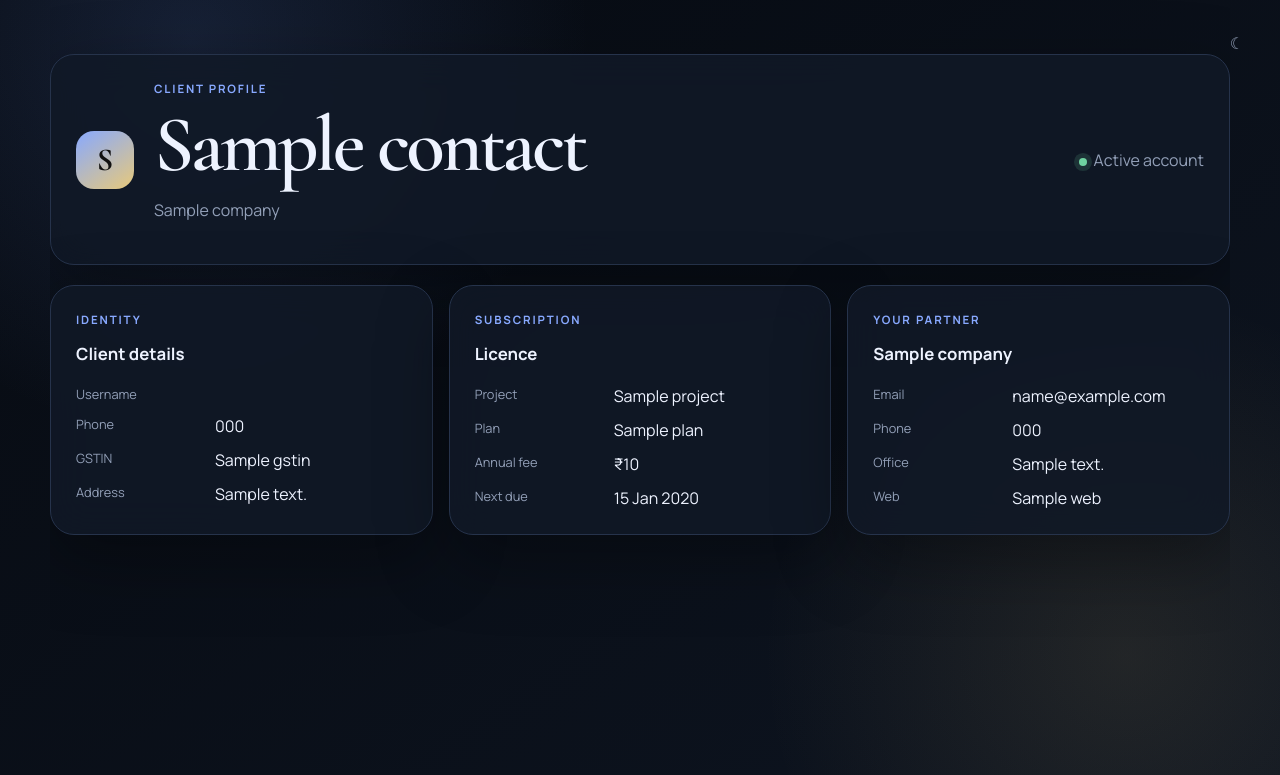
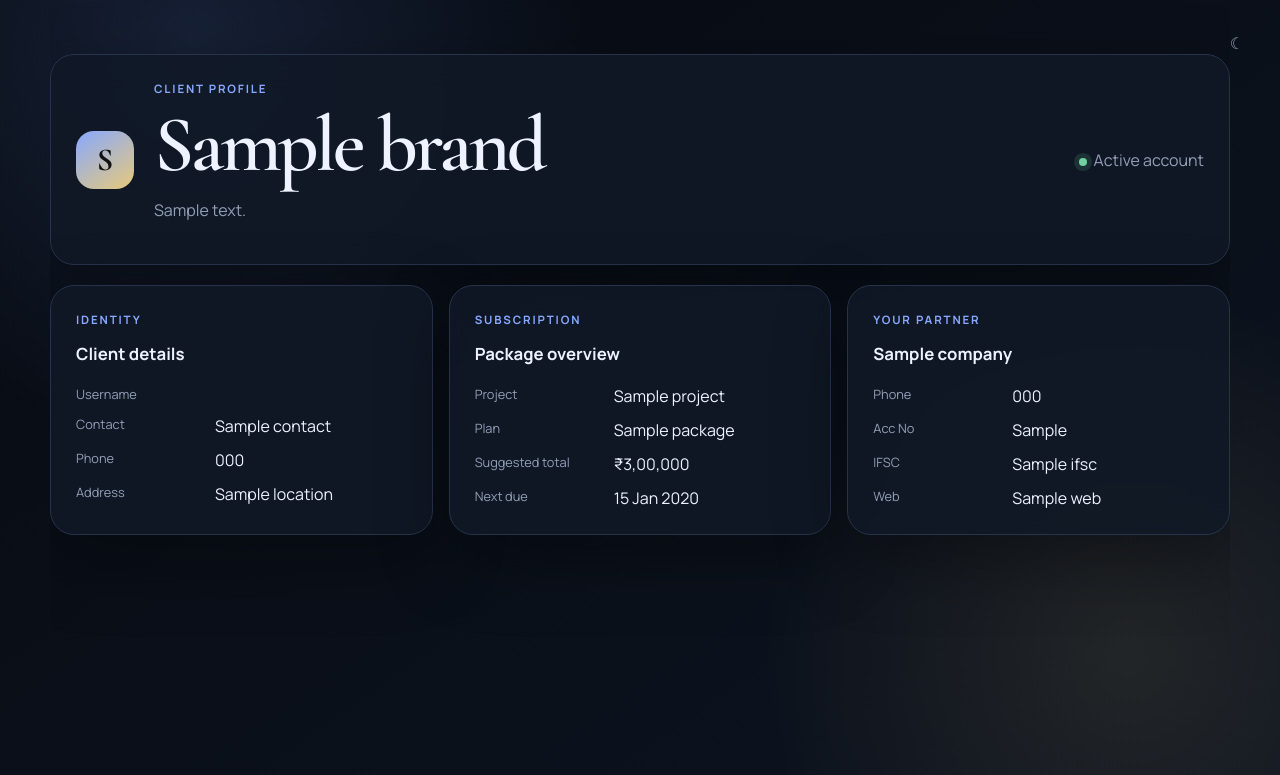
Before and after one commit to gitwork3054/techfinitys_paymentgateway, a Django app: template portal/templates/portal/profile.html in a window 1280 px wide. Shown: the top 775 px of the page. Run offline with Django 5.2, Linux system fonts and the light colour scheme; the template is opened without the code that fills it: most values are stand-ins (such as "Sample title", 1, 10 or a date in 2020).

Commit message:
Update profile with Ashapura and Techfinitys details

```diff
--- a/portal/templates/portal/profile.html
+++ b/portal/templates/portal/profile.html
@@ -1,4 +1,22 @@
 {% extends "portal/base.html" %}{% block content %}
-<section class="profile-hero glass reveal"><div class="avatar">{{ c.contact|slice:":1" }}</div><div><p class="eyebrow">Client profile</p><h1>{{ c.contact }}</h1><p class="mut">{{ c.company }}</p></div><div class="profile-status"><span class="status-dot solid"></span>Active account</div></section>
-<section class="grid profile-grid"><article class="glass reveal"><p class="eyebrow">Identity</p><h3>Client details</h3><dl><dt>Username</dt><dd>{{ user.username }}</dd><dt>Phone</dt><dd>{{ c.phone }}</dd><dt>GSTIN</dt><dd>{{ c.gstin|default:"—" }}</dd><dt>Address</dt><dd>{{ c.address }}</dd></dl></article><article class="glass reveal"><p class="eyebrow">Subscription</p><h3>Licence</h3><dl><dt>Project</dt><dd>{{ c.project }}</dd><dt>Plan</dt><dd>{{ c.plan }}</dd><dt>Annual fee</dt><dd>₹{{ c.yearly_amount|floatformat:0 }}</dd><dt>Next due</dt><dd>{{ c.due_date|date:"d M Y" }}</dd></dl></article><article class="glass reveal"><p class="eyebrow">Your partner</p><h3>{{ company.name }}</h3><dl><dt>Email</dt><dd>{{ company.email }}</dd><dt>Phone</dt><dd>{{ company.phone }}</dd><dt>Office</dt><dd>{{ company.address }}</dd><dt>Web</dt><dd>{{ company.web }}</dd></dl></article></section>
+<section class="profile-hero glass reveal">
+  <div class="avatar">{{ c.contact|slice:":1" }}</div>
+  <div><p class="eyebrow">Client profile</p><h1>{{ brand.name }}</h1><p class="mut">{{ brand.about }}</p></div>
+  <div class="profile-status"><span class="status-dot solid"></span>Active account</div>
+</section>
+
+<section class="grid profile-grid advanced-grid">
+  <article class="glass reveal">
+    <p class="eyebrow">Identity</p><h3>Client details</h3>
+    <dl><dt>Username</dt><dd>{{ user.username }}</dd><dt>Contact</dt><dd>{{ c.contact }}</dd><dt>Phone</dt><dd>{{ brand.phone }}</dd><dt>Address</dt><dd>{{ brand.location }}</dd></dl>
+  </article>
+  <article class="glass reveal">
+    <p class="eyebrow">Subscription</p><h3>Package overview</h3>
+    <dl><dt>Project</dt><dd>{{ c.project }}</dd><dt>Plan</dt><dd>{{ package.title }}</dd><dt>Suggested total</dt><dd>₹3,00,000</dd><dt>Next due</dt><dd>{{ c.due_date|date:"d M Y" }}</dd></dl>
+  </article>
+  <article class="glass reveal">
+    <p class="eyebrow">Your partner</p><h3>{{ company.name }}</h3>
+    <dl><dt>Phone</dt><dd>{{ company.phone }}</dd><dt>Acc No</dt><dd>{{ company.acc_no }}</dd><dt>IFSC</dt><dd>{{ company.ifsc }}</dd><dt>Web</dt><dd><a href="{{ company.web }}" target="_blank" rel="noopener">{{ company.web }}</a></dd></dl>
+  </article>
+</section>
 {% endblock %}
```
